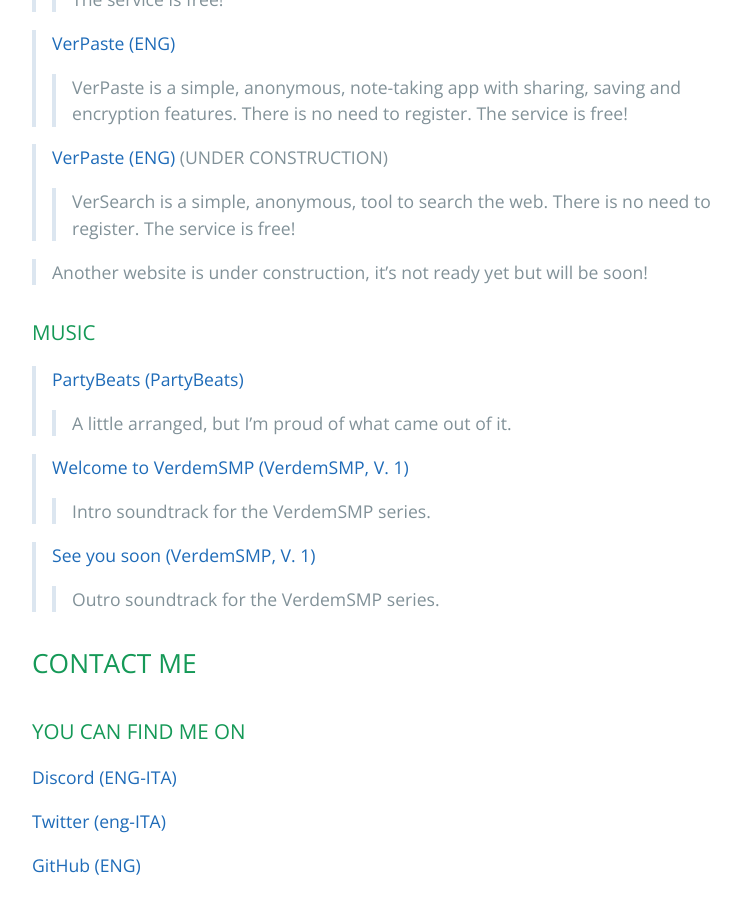
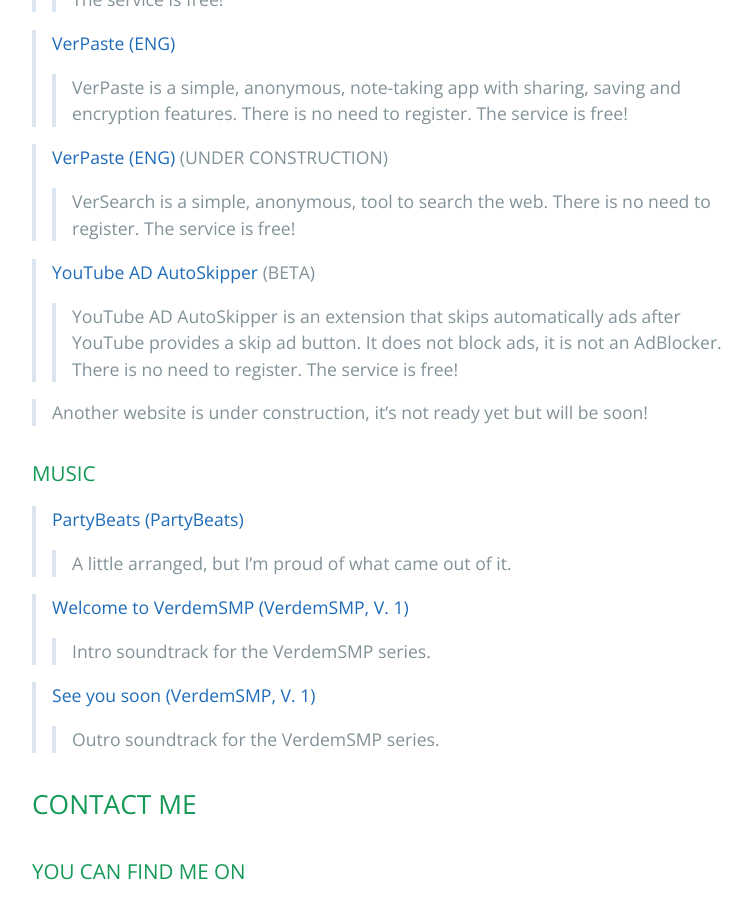
Before and after one commit to Verdem-crypto/verdem-crypto.github.io, a Jekyll site: the page built from index.md, in a window 1280 px wide and 900 px high, scrolled down 1834 px. Shown: the whole window, without its empty margins (192-944 px from the left). Built offline with Jekyll 4.4.1, drawn with Linux system fonts in a browser that asks for light colours; our own code applies the rules of GitHub Pages for plain Markdown files; a script that is not in the unit is left out; the repository's description, which GitHub fills in, is left out.

Commit message:
Update index.md

```diff
--- a/index.md
+++ b/index.md
@@ -54,6 +54,10 @@
 >[VerPaste (ENG)](http://verdemtv.page.link/versearch) (UNDER CONSTRUCTION)
 >
 >>VerSearch is a simple, anonymous, tool to search the web. There is no need to register. The service is free!
+
+>[YouTube AD AutoSkipper](https://verdem-cdn1.vercel.app/public-downloads/youtube-ad-autoskipper/download.html) (BETA)
+>
+>> YouTube AD AutoSkipper is an extension that skips automatically ads after YouTube provides a skip ad button. It does not block ads, it is not an AdBlocker. There is no need to register. The service is free!
 
 >Another website is under construction, it's not ready yet but will be soon!
 
```
